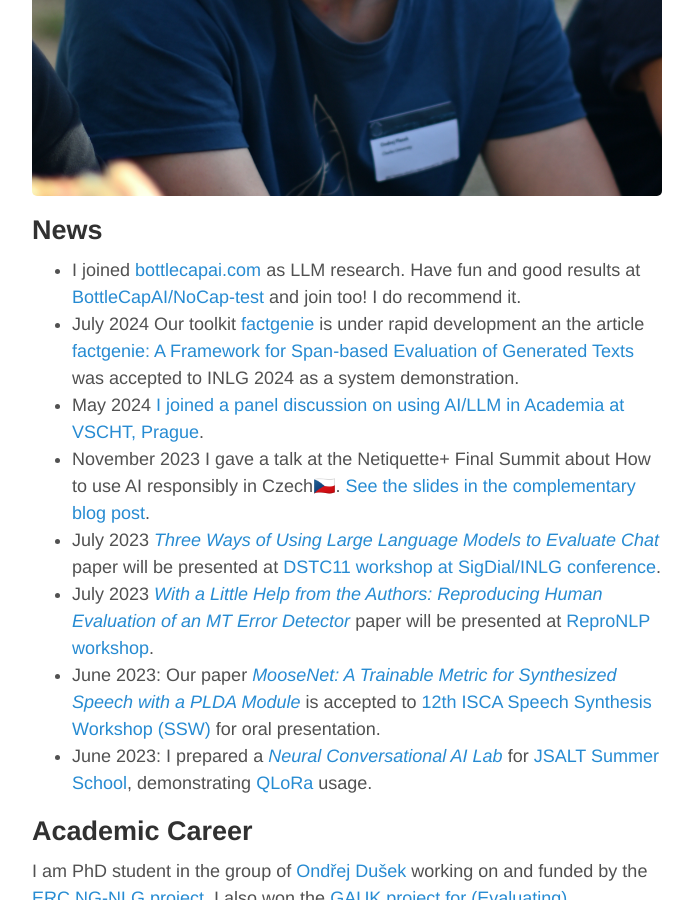
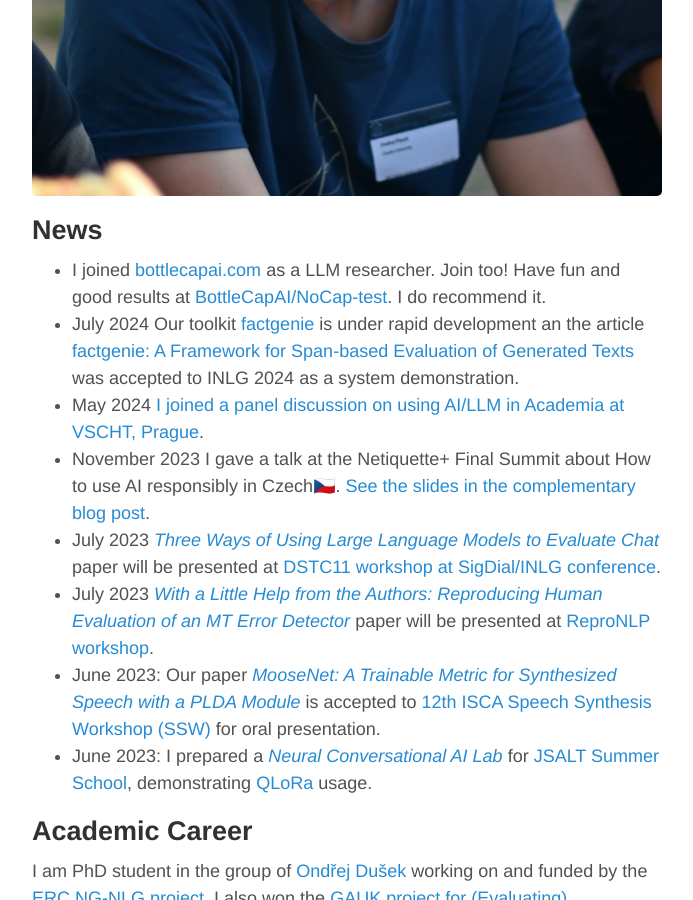
Before and after one commit to oplatek/oplatek.github.io, a Jekyll site: the page built from index.md, in a window 1280 px wide and 900 px high, scrolled down 998 px. Shown: the whole window, without its empty margins (293-986 px from the left). Built offline with Jekyll 4.4.1, drawn with Linux system fonts in a browser that asks for light colours.

Commit message:
Update news section for clarity and grammar

```diff
--- a/index.md
+++ b/index.md
@@ -36,7 +36,7 @@
 
 
 ## News
-* I joined [bottlecapai.com](https://www.bottlecapai.com) as LLM research. Have fun and good results at [BottleCapAI/NoCap-test](https://github.com/BottleCapAI/NoCap-Test?tab=readme-ov-file#objective) and join too! I do recommend it.
+* I joined [bottlecapai.com](https://www.bottlecapai.com) as a LLM researcher. Join too! Have fun and good results at [BottleCapAI/NoCap-test](https://github.com/BottleCapAI/NoCap-Test?tab=readme-ov-file#objective). I do recommend it.
 * July 2024 Our toolkit [factgenie](https://github.com/kasnerz/factgenie/) is under rapid development an the article [factgenie: A Framework for Span-based Evaluation of Generated Texts](https://arxiv.org/abs/2407.17863) was accepted to INLG 2024 as a system demonstration.
 * May 2024 [I joined a panel discussion on using AI/LLM in Academia at VSCHT, Prague](https://www.linkedin.com/posts/ondrejplatek_we-did-it-me-and-my-partner-in-crime-dajana-activity-7201491526655320065-rZoX).
 * November 2023 I gave a talk at the Netiquette+ Final Summit about How to use AI responsibly in Czech🇨🇿. [See the slides in the complementary blog post](https://opla.cz/2023/11/29/ai-etika/).
```
